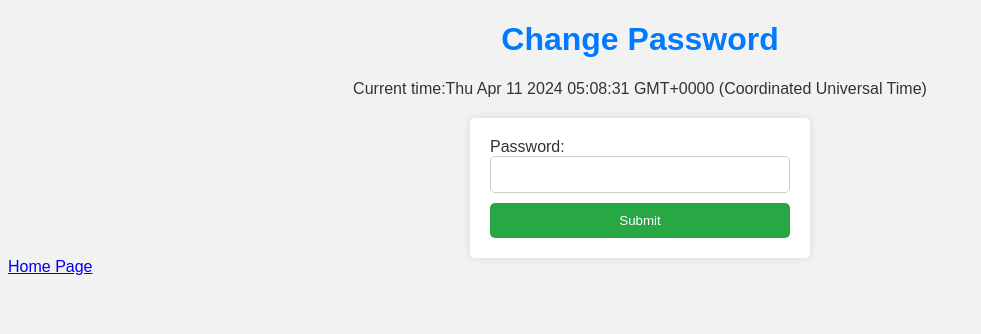
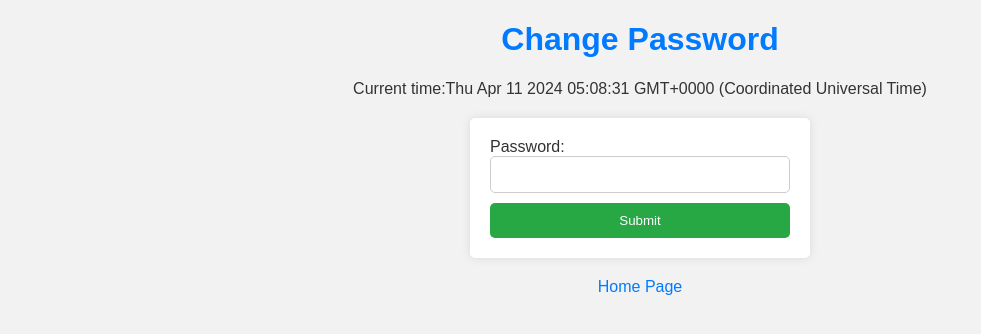
Before and after one commit to waph-team16/waph-teamproject, a PHP site: page /sprint-1/changepasswordform.php in a window 1280 px wide. Shown: the top 334 px of the page, without its empty margins (0-981 px from the left). Run offline with PHP 8.4, Linux system fonts and the light colour scheme; a user stored in the database is signed in.

Commit message:
Update changepasswordform.php

```diff
--- a/sprint-1/changepasswordform.php
+++ b/sprint-1/changepasswordform.php
@@ -51,6 +51,16 @@
     .button:hover {
       background-color: #218838; /* Darker green on hover */
     }
+            .home-link {
+            display: block;
+            text-align: center;
+            margin-top: 20px;
+            text-decoration: none;
+            color: #007bff; /* Blue link color */
+        }
+        .home-link:hover {
+            text-decoration: underline;
+        }
   </style>
 </head>
 <body>
```
